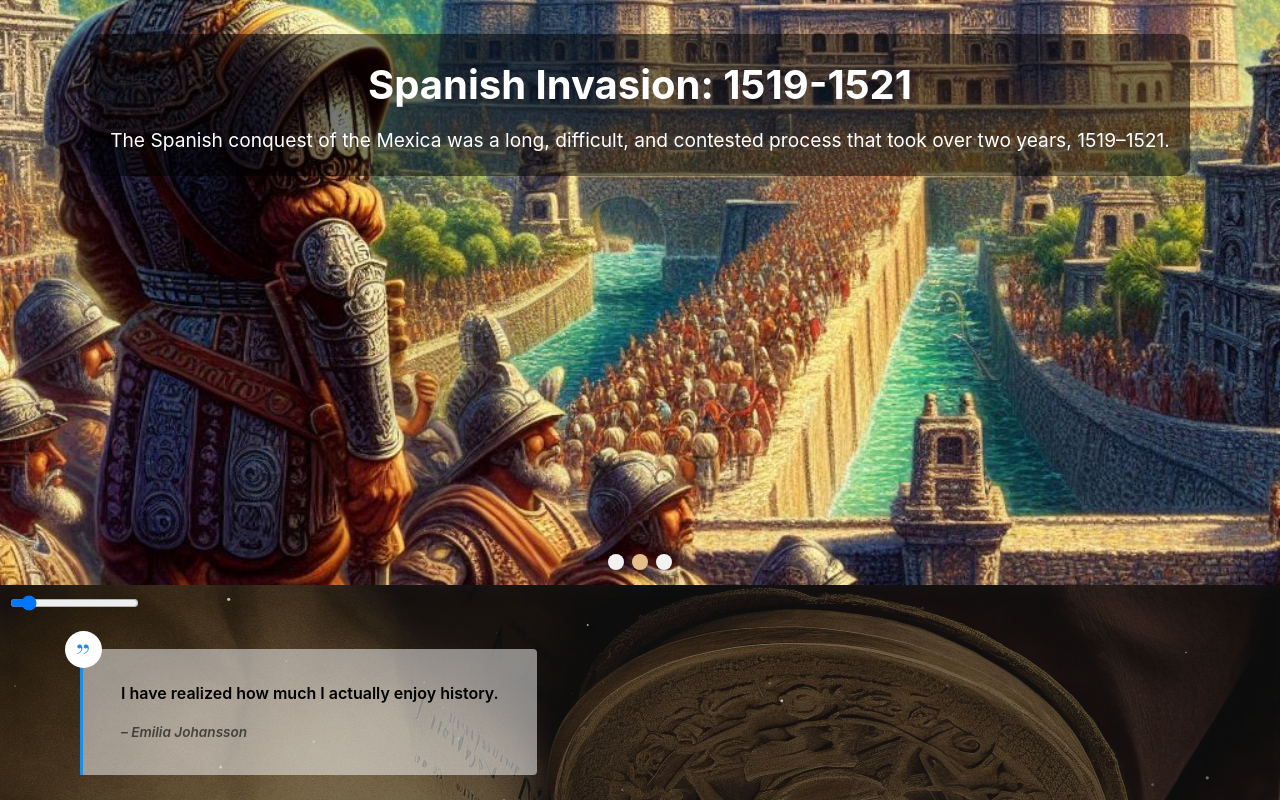
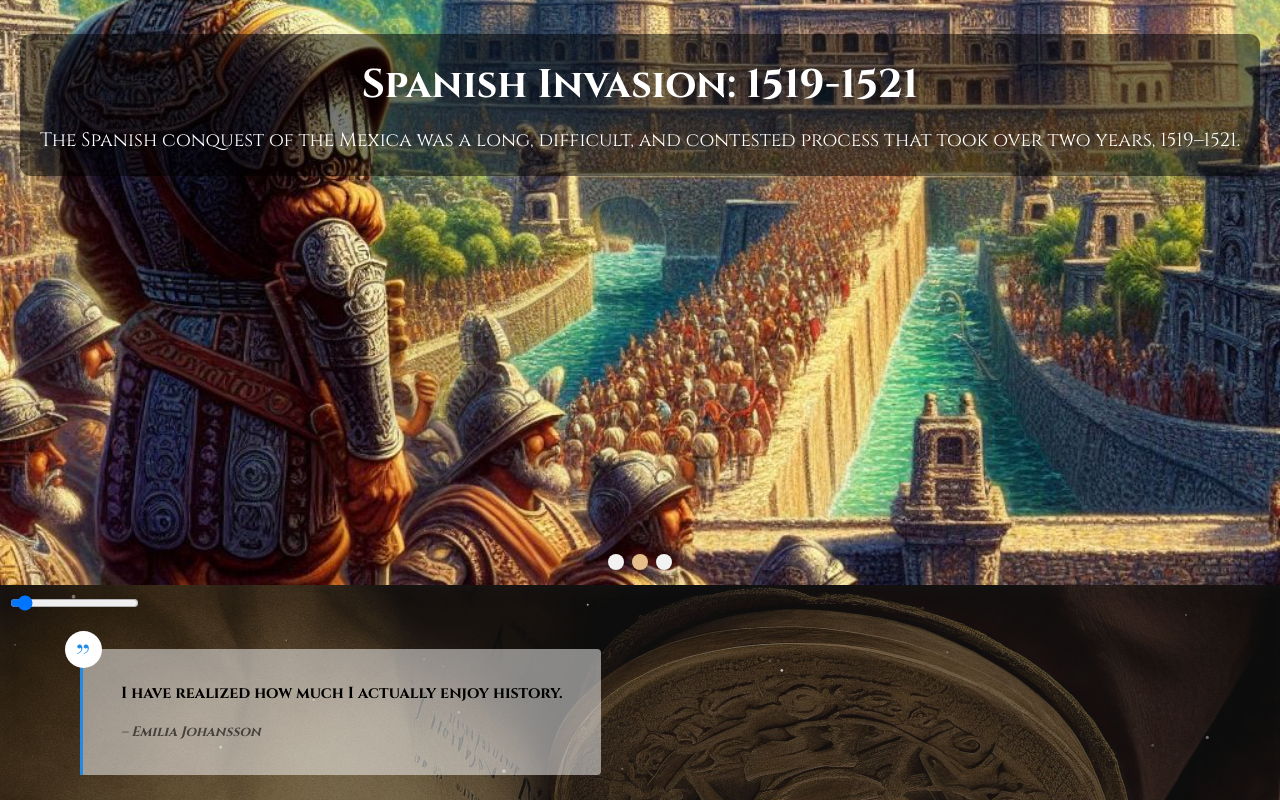
Before and after one commit to Isebring/Emilia-s-Summative-Assessment, a React (Vite) app: page / in a window 1280 px wide. Shown: the part 460-1260 px from the top of the page. Built offline with nearby package versions, Linux system fonts and the light colour scheme.

Commit message:
add font

```diff
--- a/src/components/BlockQuote.tsx
+++ b/src/components/BlockQuote.tsx
@@ -1,5 +1,6 @@
 import { Blockquote } from "@mantine/core";
 import { RxQuote } from "react-icons/rx";
+import "../css/MuddiestPoints.css";
 
 // Add style as a prop to the component
 interface QuoteProps {
@@ -10,6 +11,7 @@ function Quote({ style }: QuoteProps) {
   const icon = <RxQuote />;
   return (
     <Blockquote
+      className="title"
       iconSize={37}
       color="blue"
       cite="– Emilia Johansson"
--- a/src/components/Timeline.tsx
+++ b/src/components/Timeline.tsx
@@ -1,6 +1,7 @@
 import React, { useEffect, useRef, useState } from "react";
 import parchmentTexture from "../assets/imgs/parchment2.jpg";
-import Quote from "./BlockQuote"; // Import your Quote component
+import "../css/HeroVideo.css";
+import Quote from "./BlockQuote";
 
 interface Particle {
   x: number;
@@ -13,7 +14,7 @@ interface Particle {
 const HistoricalTimeline: React.FC = () => {
   const canvasRef = useRef<HTMLCanvasElement | null>(null);
   const backgroundImage = new Image();
-  const [speed, setSpeed] = useState(0.5);
+  const [speed, setSpeed] = useState(0.3);
 
   useEffect(() => {
     const canvas = canvasRef.current;
@@ -113,11 +114,11 @@ const HistoricalTimeline: React.FC = () => {
         ctx!.shadowOffsetY = 3;
 
         ctx!.fillStyle = "#fff";
-        ctx!.font = "26px Arial";
+        ctx!.font = "18px Cinzel";
         ctx!.fillText(event.year, eventX - 20, eventY - 20);
 
         ctx!.fillStyle = "#fff";
-        ctx!.font = "18px Arial";
+        ctx!.font = "14px Cinzel";
         ctx!.fillText(event.description, eventX - 50, eventY + 30);
       });
 
--- a/src/css/HeroSlide.css
+++ b/src/css/HeroSlide.css
@@ -1,3 +1,5 @@
+@import url("https://fonts.googleapis.com/css2?family=Cinzel:wght@400;700&display=swap");
+
 .hero-swiper-section {
   position: relative;
   width: 100%;
@@ -42,8 +44,10 @@
 .slide-content h1 {
   font-size: 2.5rem;
   margin-bottom: 10px;
+  font-family: "cinzel", serif;
 }
 
 .slide-content p {
   font-size: 1.2rem;
+  font-family: "cinzel", serif;
 }
```
